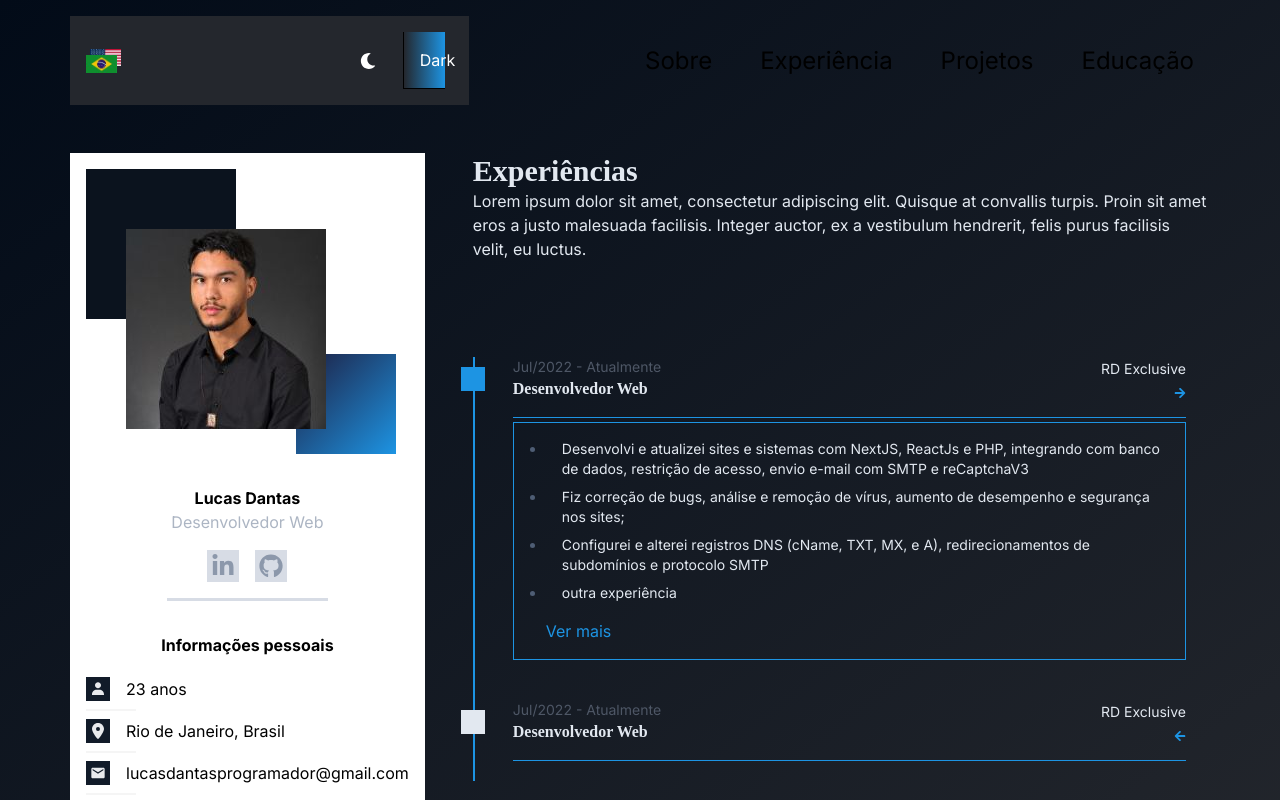
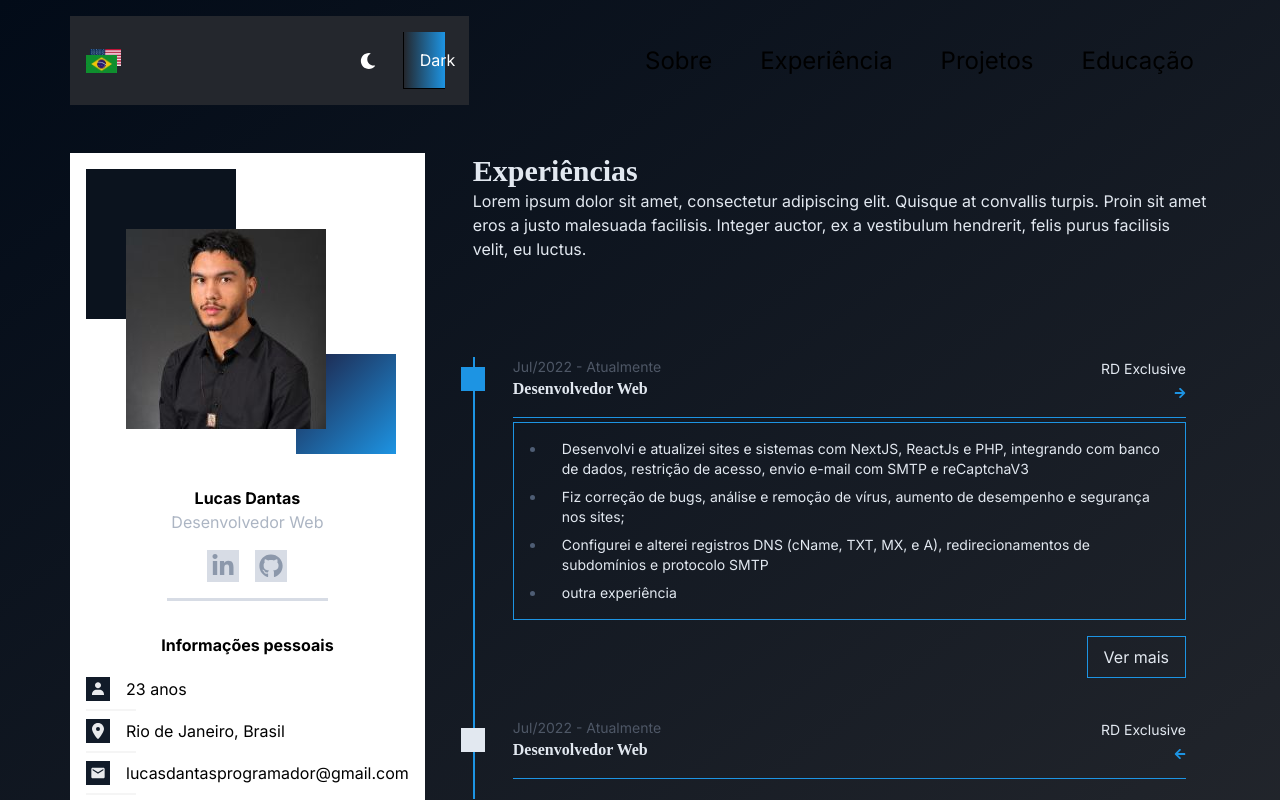
Before and after one commit to lucassdantas/portfolio, a Next.js app: page /experiencias in a window 1280 px wide. Shown: the top 800 px of the page. Built offline with nearby package versions, Linux system fonts and the light colour scheme; a web font is replaced by a local one.

Commit message:
style: styled button of accordeon

```diff
--- a/src/app/experiencias/components/ExperiencesAccordeon/index.tsx
+++ b/src/app/experiencias/components/ExperiencesAccordeon/index.tsx
@@ -49,11 +49,13 @@ export const ExperiencesAccordion = () => {
             <hr className=' border-primary-blue mt-4 mb-1'></hr>
             {/* Acordeão Expandido */}
             {expandedIndex === index && (
-              <div className="pl-8 py-4 pr-4 border border-primary-blue  ">
-                <ul className="list-disc space-y-2 marker:text-base_1-a7 w-[99%] ">
-                  {experience.experienceDetails.map((detail, i) => (<li key={i} className="text-sm pl-4 ">{detail}</li>))}
-                </ul>
-                <button className="mt-4 text-primary-blue">Ver mais</button>
+              <div className='flex flex-col items-end'>
+                <div className="pl-8 py-4 pr-4 border border-primary-blue  ">
+                  <ul className="list-disc space-y-2 marker:text-base_1-a7 w-[99%] ">
+                    {experience.experienceDetails.map((detail, i) => (<li key={i} className="text-sm pl-4 ">{detail}</li>))}
+                  </ul>
+                </div>
+                <button className="mt-4 text-base_1-a0 border border-primary-blue py-2 px-4">Ver mais</button>
               </div>
             )}
           </div>
```
